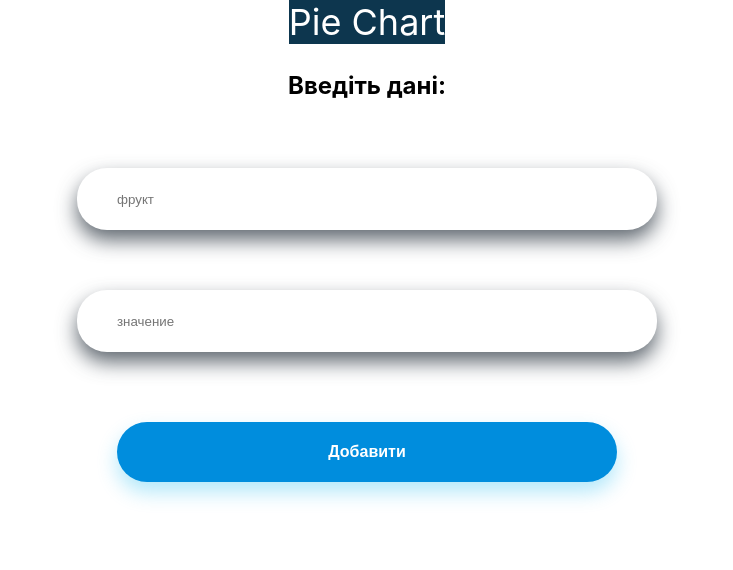
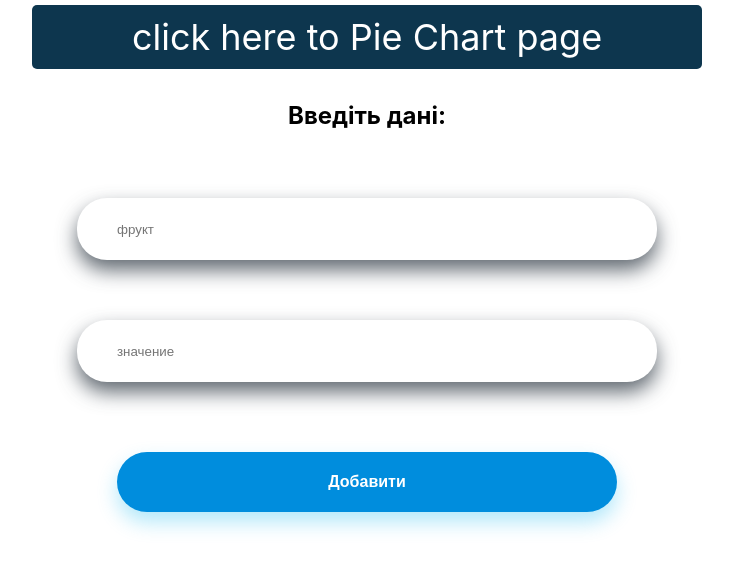
Before and after one commit to surmasb1/pieChart, a React (Create React App) app: page / in a window 1280 px wide. Shown: the top 570 px of the page, without its empty margins (273-1006 px from the left). Built offline with nearby package versions, Linux system fonts and the light colour scheme.

Commit message:
fix some problem 2

```diff
--- a/src/component/PieChart/PieChart.js
+++ b/src/component/PieChart/PieChart.js
@@ -19,10 +19,10 @@ const PieChart = ()=>{
         arr.push(alpha)
     })
 
- const showName = (e,title)=>{
+ const showName = (e,title,proc)=>{
          const elem = idRef.current;
          const {pageY, pageX} = e;
-         elem.innerHTML = title;
+         elem.innerHTML = title+' - '+ proc.toFixed(2) + '%';
      idRef.current.style.display = 'block'
          idRef.current.style.position = "absolute"
          idRef.current.style.top = `${pageY-20}px`;
@@ -30,22 +30,22 @@ const PieChart = ()=>{
  }
     return (
         <div className='gtt' >
-            <div>
-                <NavLink className='button1' to={'/'}>Form</NavLink>
+            <div className='divPie'>
+                <NavLink className='button1' to={'/'}>click here to Form page</NavLink>
             </div>
             <div  ref={idRef}/>
             <div>
                 <svg height="600" width="600"  viewBox="-100 -100 200 200">
-                    <g  transform="rotate(-90)">
+                    <g className='piechart' transform="rotate(-90)">
                         {arr.map((n , index)=>{
                             let start = `L100,0`;
                             let curentxy = index +1 === arr.length ?`100,0` : `${n.x},${n.y}`
                             let dd= `M0,0 ${index === 0 ? start : "L"+arr[index-1].x+","+arr[index-1].y } A100,100 0 ${fruit[index].count/totalCount >= 0.5 ? 1: 0 },1 ${curentxy} Z`
                             let colorel = `rgb(${255 * Math.random()}, ${255 * Math.random()},${255 * Math.random()})`
                             return(
-                                <path key={index} d={dd} fill={colorel} fillOpacity='0.7'
+                                <path  key={index} d={dd} fill={colorel} fillOpacity='0.7'
                                       onMouseMove={(event)=>{
-                                    showName(event,fruit[index].name)
+                                    showName(event,fruit[index].name,fruit[index].count/totalCount*100)
                                 }}/>
                             )
                         })}
--- a/src/component/form/form.css
+++ b/src/component/form/form.css
@@ -3,6 +3,9 @@
     font-weight: bold;
     font-size: 24px;
     line-height: 36px;
+}
+.piechart{
+    border: 2px solid black;
 }
 .nameAppl{
     margin-top: 40px;
@@ -52,5 +55,14 @@
     outline: none;
     color: white;
     font-size: 36px;
+    padding: 10px 100px 10px 100px;
+    border-radius: 5px;
+    margin-top: 20px;
+    margin-bottom: 50px;
 
 }
+.divPie{
+    width: 800px;
+    text-align: center;
+    padding: 15px;
+}
--- a/src/component/form/form.js
+++ b/src/component/form/form.js
@@ -19,9 +19,10 @@ function Form (){
     const { dispatch} = useContext(FruitContext);
     return(
         <div className='gtt'>
-            <div>
-                <NavLink className='button1' to="/piechart" >Pie Chart</NavLink>
+            <div className='divPie'>
+                <NavLink className='button1' to="/piechart" >click here to Pie Chart page</NavLink>
             </div>
+
             <h3 className='infoappl'>Введіть дані:</h3>
             <div>
                 <input className='nameAppl' ref={fruitRef} type="text" placeholder='фрукт'/>
```
Also changed, not shown: 2 other files (tests, documents, lock files or other folders).
